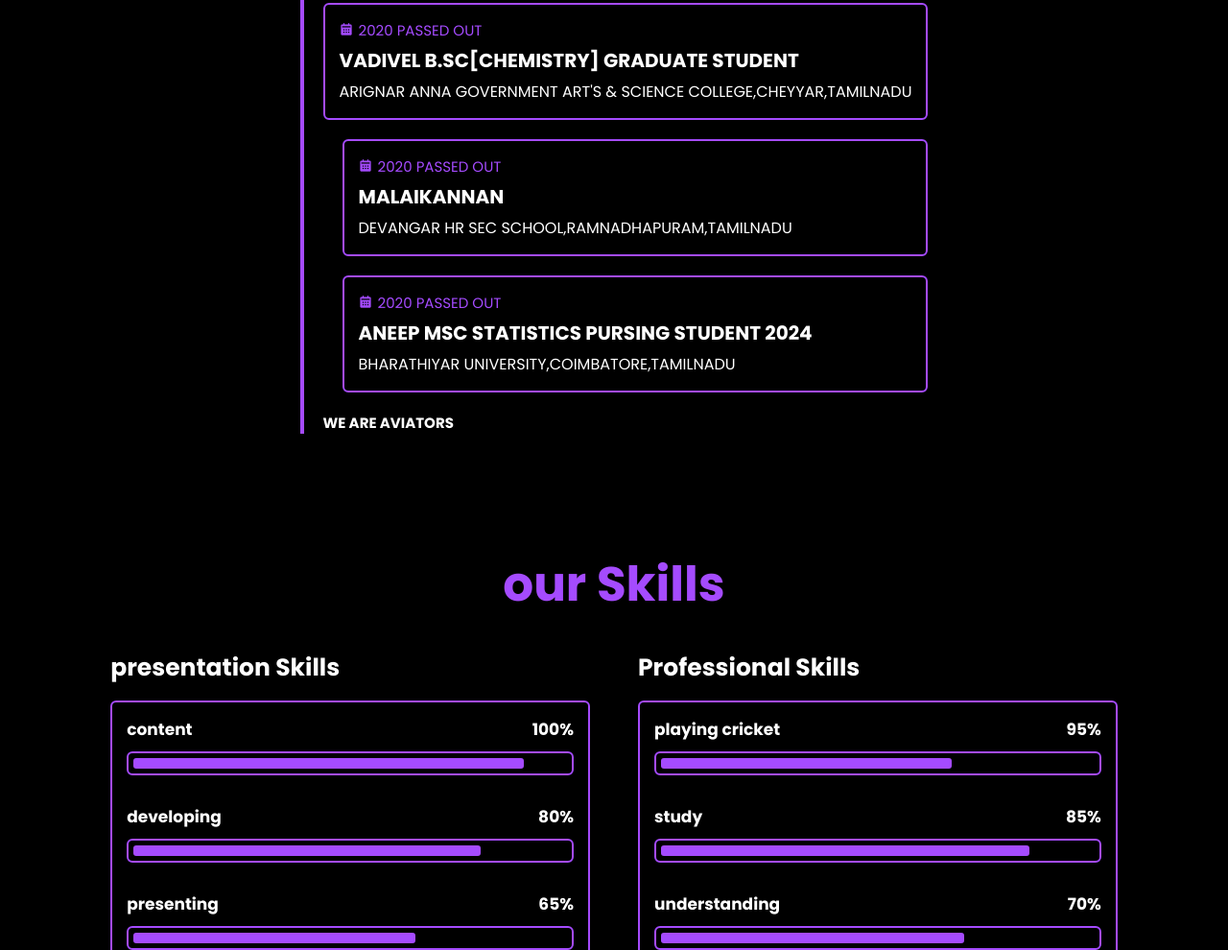
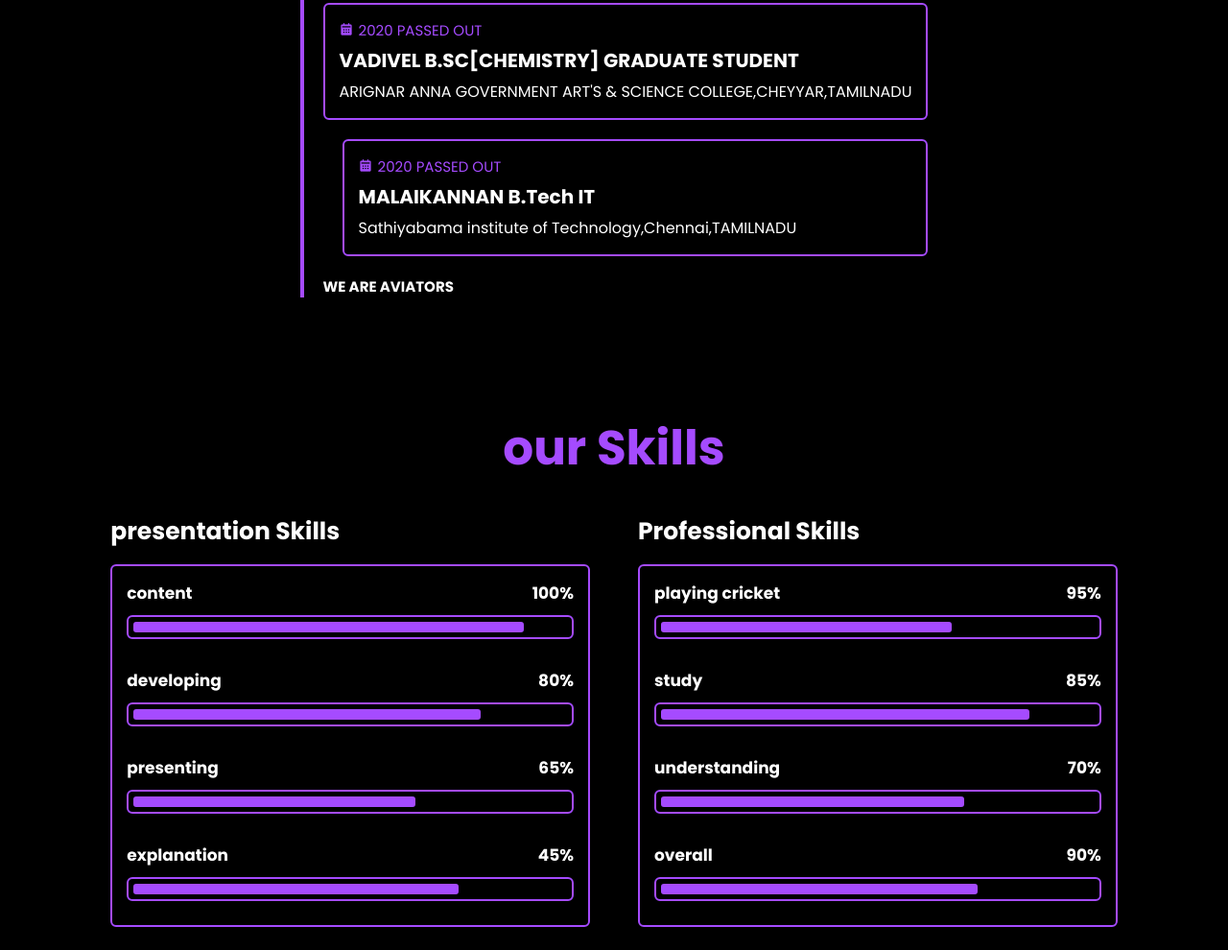
Before and after one commit to rajaram2k/GUNA-BLOCK, a plain HTML site: page GUNA/index.html in a window 1280 px wide. Shown: the part 2991-3981 px from the top of the page at 96% size. Drawn offline with nearby package versions, Linux system fonts and the light colour scheme; a web font is replaced by a local one.

Commit message:
Update index.html

```diff
--- a/GUNA/index.html
+++ b/GUNA/index.html
@@ -245,24 +245,14 @@
                             <div class="content">
                                 <div class="year"><i class='bx bxs-calendar'></i>2020 PASSED OUT</div>
                                 <h3>
-                                   MALAIKANNAN
+                                   MALAIKANNAN B.Tech IT
                                 </h3>
                                 <p>
-                                   DEVANGAR HR SEC SCHOOL,RAMNADHAPURAM,TAMILNADU
+                                   Sathiyabama institute of Technology,Chennai,TAMILNADU
                                 </p>
                             </div>
                     </div>
-                         <div class="education-content" data-aos="fade-up">
-                            <div class="content">
-                                <div class="year"><i class='bx bxs-calendar'></i>2020 PASSED OUT</div>
-                                <h3>
-                                  ANEEP MSC STATISTICS PURSING STUDENT 2024
-                                </h3>
-                                <p>
-                                  BHARATHIYAR UNIVERSITY,COIMBATORE,TAMILNADU
-                                </p>
-                            </div>
-                    </div>
+
                 <H1>WE ARE AVIATORS</H1>
 
 
```
